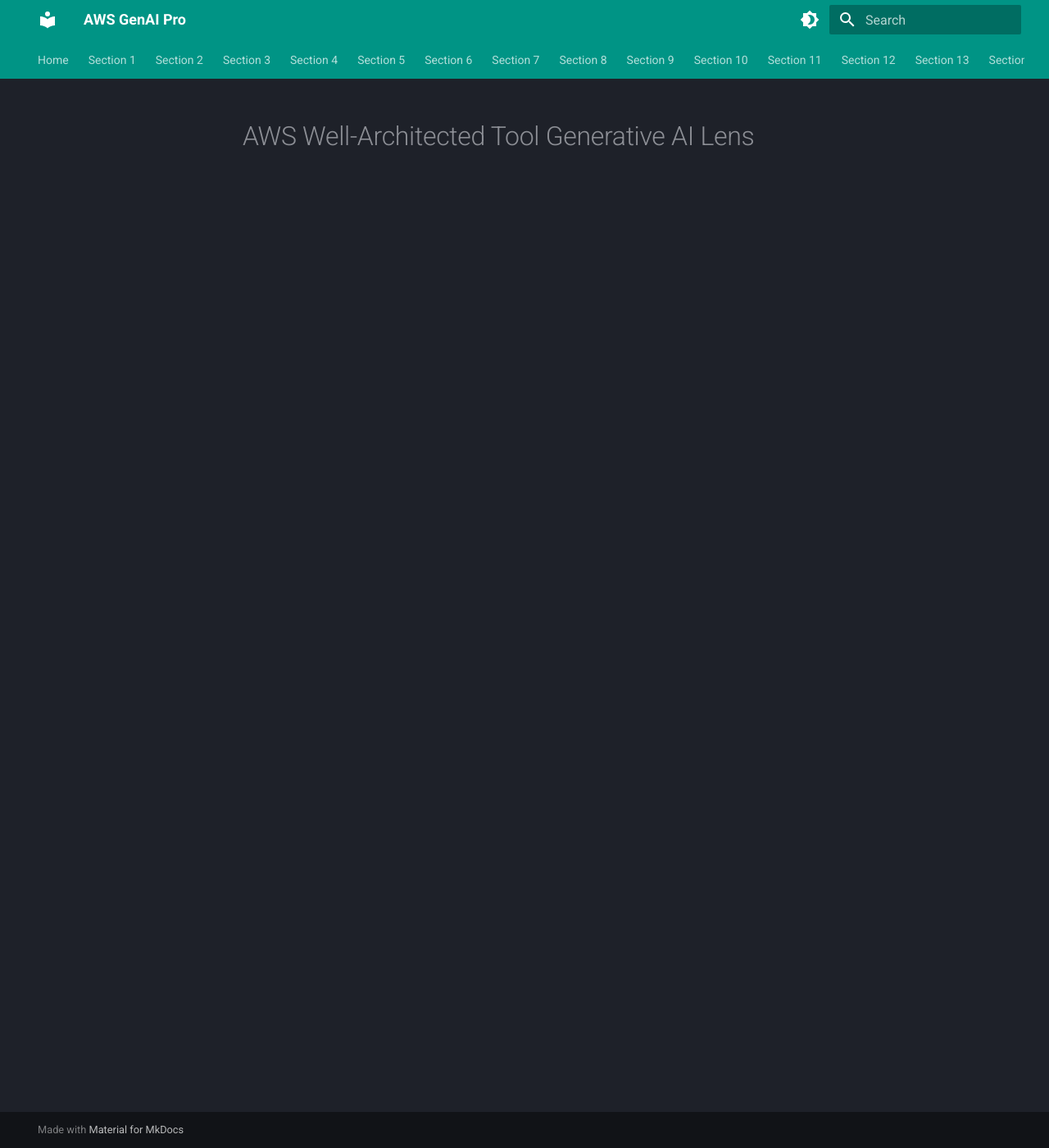
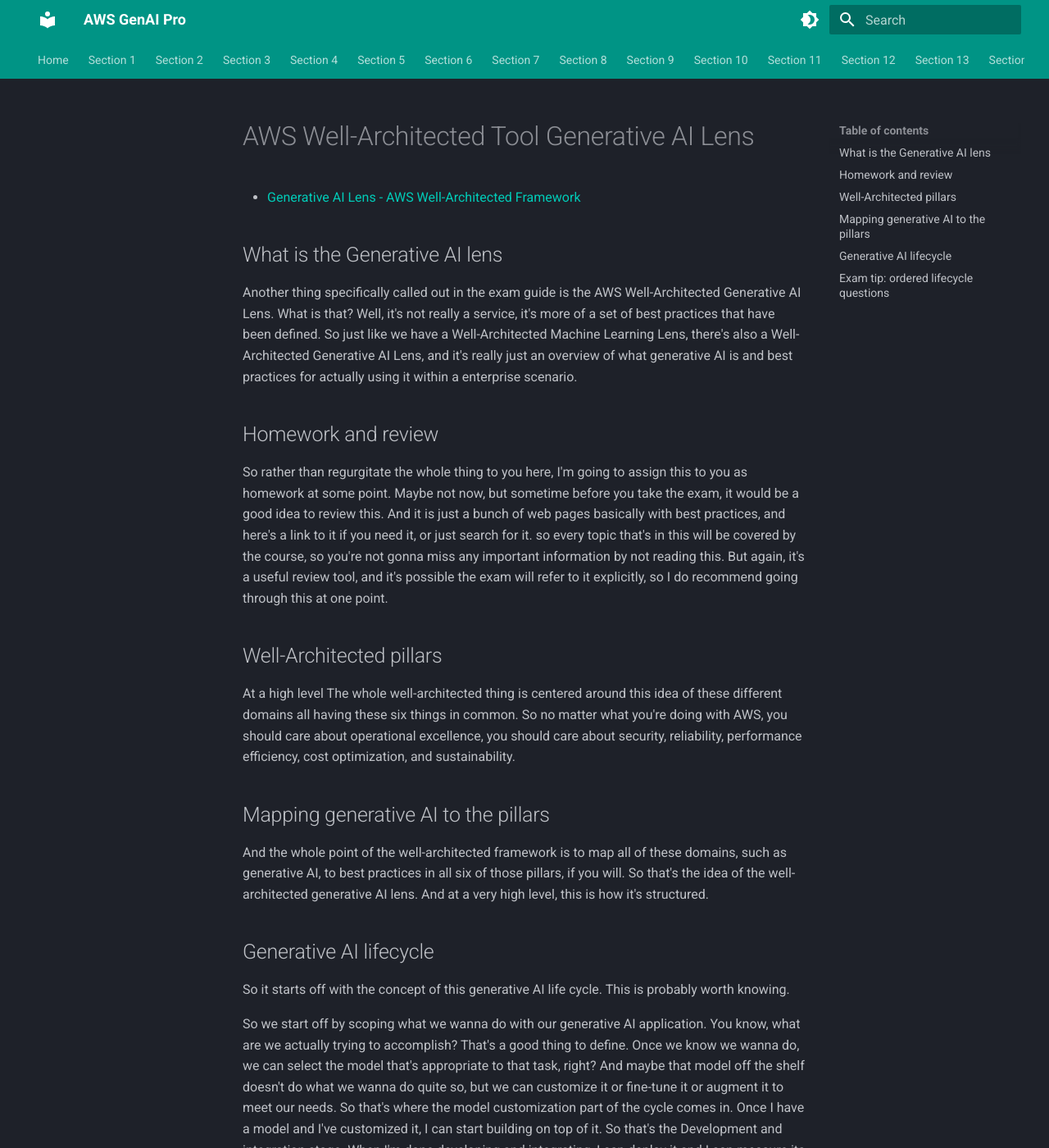
Before and after one commit to qgjones9/aws-genai-pro, an MkDocs documentation site: the page built from docs/section-1/aws-well-architected-tool-generative-ai-lens/index.md, in a window 1280 px wide and 1400 px high. Shown: the whole window at 82% size. Built offline with MkDocs 1.6.1 and Material for MkDocs 9.7.7, drawn with Linux system fonts in a browser that asks for light colours; some of the changed text lies outside the part shown.

Commit message:
Update Section 1 documentation to include a new title and expand on the AWS Well-Architected Tool Generative AI Lens. Added detailed explanations of the Generative AI lens, its lifecycle, and its mapping to well-architected pillars, enhancing the educational content for AWS training materials.

```diff
--- a/docs/section-1/aws-well-architected-tool-generative-ai-lens/index.md
+++ b/docs/section-1/aws-well-architected-tool-generative-ai-lens/index.md
@@ -1 +1,29 @@
 # AWS Well-Architected Tool Generative AI Lens
+
+- [Generative AI Lens - AWS Well-Architected Framework](https://docs.aws.amazon.com/wellarchitected/latest/generative-ai-lens/generative-ai-lens.html)
+
+## What is the Generative AI lens
+
+Another thing specifically called out in the exam guide is the AWS Well-Architected Generative AI Lens. What is that? Well, it's not really a service, it's more of a set of best practices that have been defined. So just like we have a Well-Architected Machine Learning Lens, there's also a Well-Architected Generative AI Lens, and it's really just an overview of what generative AI is and best practices for actually using it within a enterprise scenario.
+
+## Homework and review
+
+So rather than regurgitate the whole thing to you here, I'm going to assign this to you as homework at some point. Maybe not now, but sometime before you take the exam, it would be a good idea to review this. And it is just a bunch of web pages basically with best practices, and here's a link to it if you need it, or just search for it. so every topic that's in this will be covered by the course, so you're not gonna miss any important information by not reading this. But again, it's a useful review tool, and it's possible the exam will refer to it explicitly, so I do recommend going through this at one point.
+
+## Well-Architected pillars
+
+At a high level The whole well-architected thing is centered around this idea of these different domains all having these six things in common. So no matter what you're doing with AWS, you should care about operational excellence, you should care about security, reliability, performance efficiency, cost optimization, and sustainability.
+
+## Mapping generative AI to the pillars
+
+And the whole point of the well-architected framework is to map all of these domains, such as generative AI, to best practices in all six of those pillars, if you will. So that's the idea of the well-architected generative AI lens. And at a very high level, this is how it's structured.
+
+## Generative AI lifecycle
+
+So it starts off with the concept of this generative AI life cycle. This is probably worth knowing.
+
+So we start off by scoping what we wanna do with our generative AI application. You know, what are we actually trying to accomplish? That's a good thing to define. Once we know we wanna do, we can select the model that's appropriate to that task, right? And maybe that model off the shelf doesn't do what we wanna do quite so, but we can customize it or fine-tune it or augment it to meet our needs. So that's where the model customization part of the cycle comes in. Once I have a model and I've customized it, I can start building on top of it. So that's the Development and integration stage. When I'm done developing and integrating, I can deploy it and I can measure its results and continually improve it. And maybe I can go back and scope some more and start the cycle anew and build more and more stuff on top of this application.
+
+## Exam tip: ordered lifecycle questions
+
+So this is how the generative AI lens defines the generative AI life cycle. Kind of common sense, but these sort of specific orders are the sorts of things that the exam likes to test you on in those ordered question types that they have now. So one of the newer exam question types is saying, "Here's five things, put them in the right order." Well, there's things that might be in the right order, so you might wanna, might wanna pay attention to that one.
```
Also changed, not shown: docs/section-1/index.md (+1 -1 lines).
